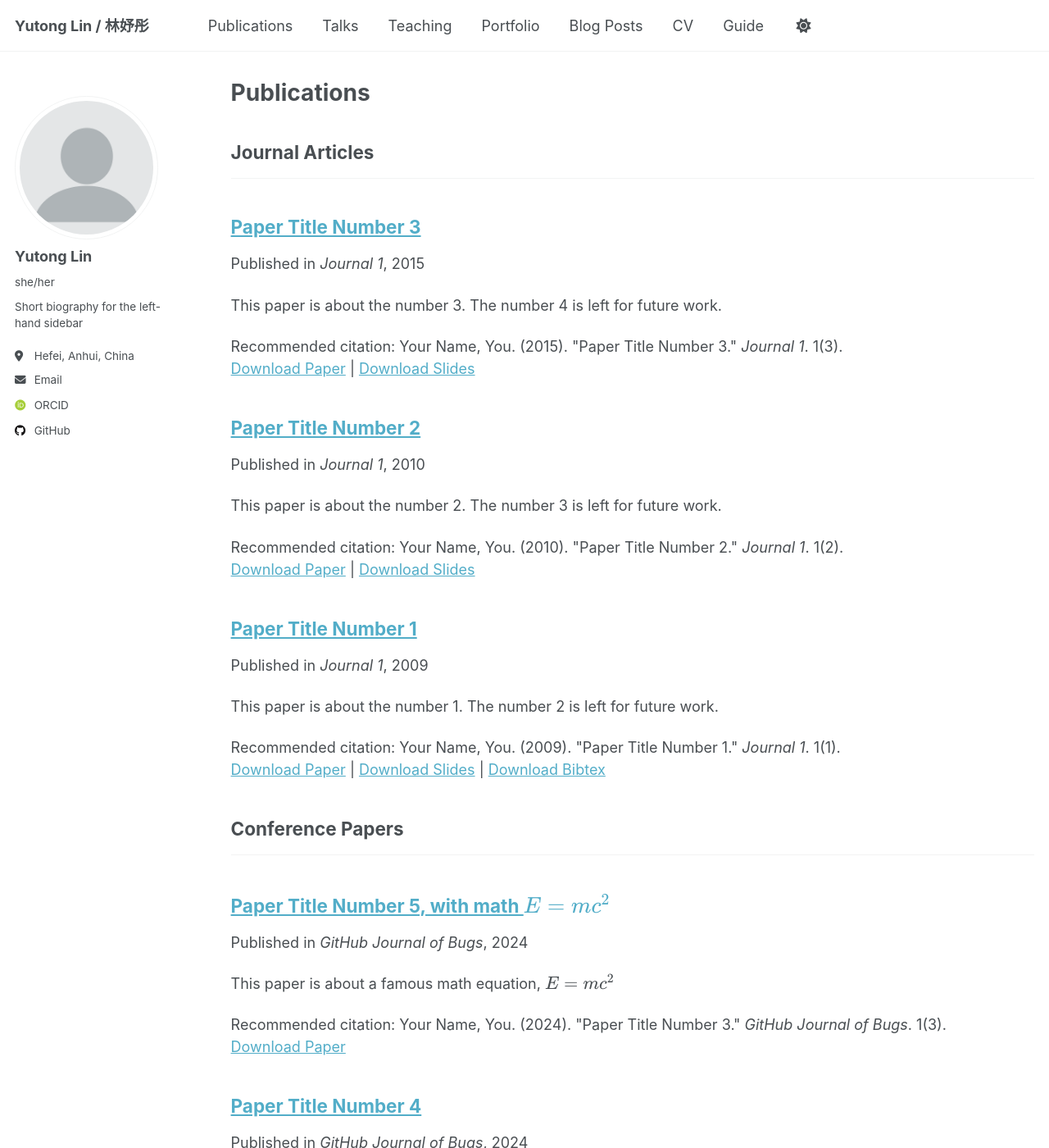
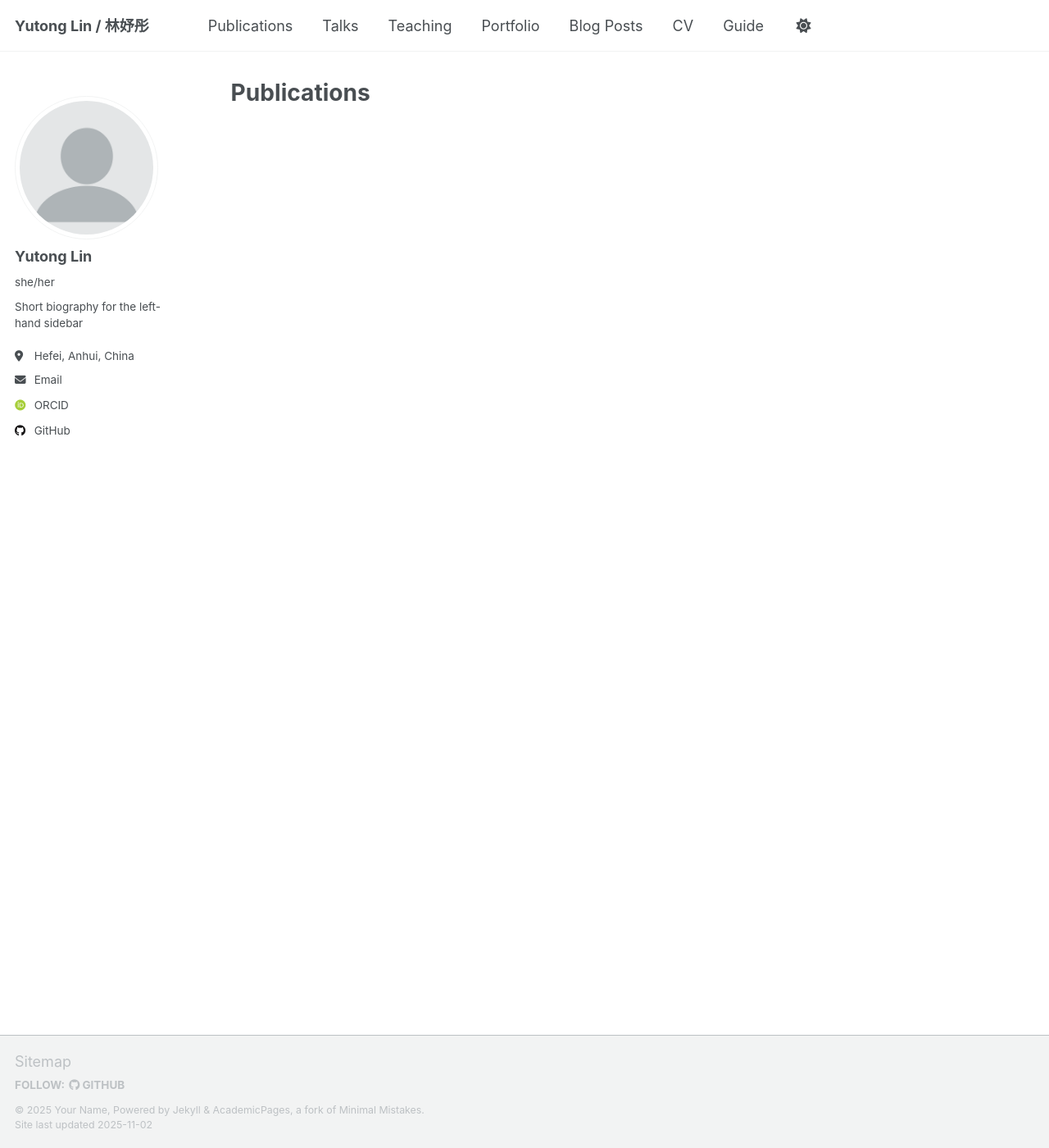
Before and after one commit to linlinlinlinlinkele/linlinlinlinlinkele.github.io, a Jekyll site: the page built from _pages/publications.html, in a window 1280 px wide and 1400 px high. Shown: the whole window at 82% size. Built offline with Jekyll 4.4.1, drawn with Linux system fonts in a browser that asks for light colours; some web fonts are replaced; a script that is not in the unit is left out; part of the change alters nothing that is shown; some of the changed text lies outside the part shown.

Commit message:
Update _config.yml

```diff
--- a/_config.yml
+++ b/_config.yml
@@ -48,12 +48,11 @@ author:
   bitbucket        : # Username - Update with your username on the site
   codepen          : # Username
   dribbble         : # Username
-  github           : "academicpages"
+  github           : "linlinlinlinlinkele"
   kaggle           : # Username
   stackoverflow    : # User number or user number and name (i.e., use "1" or "1/jeff-atwood")
 
   # Social media
-  artstation       : # Username
   bluesky          : # "bsky.app" # Replace this with you Bluesky username
   facebook         : # Username
   flickr           : # Username
@@ -63,7 +62,7 @@ author:
   keybase          : # Username
   instagram        : # Username
   lastfm           : # Username
-  linkedin         : # Username
+  # linkedin         : jingmiao-zhang-4011a4331
   mastodon         : # URL
   medium           : # URL
   pinterest        : # Username
@@ -77,7 +76,7 @@ author:
   wikipedia        : # Username
   xing             : # Username
   youtube          : # Username
-  zhihu            : # Username
+  zhihu            : # URL
 
 # Publication Category - The following the list of publication categories and their headings
 publication_category:
@@ -89,12 +88,12 @@ publication_category:
     title: 'Conference Papers'
 
 # Site Settings
-teaser                   :  # filename of teaser fallback teaser image placed in /images/ for social media previews
+teaser                   :  # filename of teaser fallback teaser image placed in /images/, .e.g. "500x300.png"
 breadcrumbs              : false # true, false (default)
 words_per_minute         : 160
 future                   : true
 read_more                : "disabled" # if enabled, adds "Read more" links to excerpts
-talkmap_link             : false      #change to true to add link to talkmap on talks page
+talkmap_link             : false #change to true to add link to talkmap on talks page
 comments:
   provider               : # false (default), "disqus", "discourse", "facebook", "google-plus", "staticman", "custom"
   disqus:
@@ -122,7 +121,7 @@ staticman:
       options:
         format           : "iso8601" # "iso8601" (default), "timestamp-seconds", "timestamp-milliseconds"
 atom_feed:
-  hide                   : false     # change to true to hide the RSS feed in the footer
+  hide                   : true     # change to true to hide the RSS feed in the footer
   path                   : # blank (default) uses feed.xml
 
 
@@ -140,8 +139,7 @@ facebook:
   username               :
   app_id                 :
   publisher              :
-og_image                 :  # Social media default site image
-og_description           :  # Social media default site image description
+og_image                 :  # Open Graph/Twitter default site image
 # For specifying social profiles
 # - https://developers.google.com/structured-data/customize/social-profiles
 social:
@@ -218,18 +216,15 @@ kramdown:
 
 # These settings control the types of collections used by the template
 collections:
-  teaching:
-    output: true
-    permalink: /:collection/:path/
-  publications:
-    output: true
-    permalink: /:collection/:path/
-  portfolio:
-    output: true
-    permalink: /:collection/:path/
-  talks:
-    output: true
-    permalink: /:collection/:path/
+  # publications:
+  #   output: true
+  #   permalink: /:collection/:path/
+  # portfolio:
+  #   output: true
+  #   permalink: /:collection/:path/
+  # talks:
+  #   output: true
+  #   permalink: /:collection/:path/
 
 
 # These settings control how pages and collections are included in the site
@@ -251,16 +246,16 @@ defaults:
       type: pages
     values:
       layout: single
-      author_profile: true
-  # _teaching
-  - scope:
-      path: ""
-      type: teaching
-    values:
-      layout: single
-      author_profile: true
-      share: true
-      comments: true
+  #     author_profile: true
+  # # _teaching
+  # - scope:
+  #     path: ""
+  #     type: teaching
+  #   values:
+  #     layout: single
+  #     author_profile: true
+  #     share: true
+  #     comments: true
   # _publications
   - scope:
       path: ""
@@ -278,28 +273,28 @@ defaults:
       layout: single
       author_profile: true
       share: true
-      comment: true
-  # _talks
-  - scope:
-      path: ""
-      type: talks
-    values:
-      layout: talk
-      author_profile: true
-      share: true
+  #     comment: true
+  # # _talks
+  # - scope:
+  #     path: ""
+  #     type: talks
+  #   values:
+  #     layout: talk
+  #     author_profile: true
+  #     share: true
 
 
 # Sass/SCSS
 sass:
   sass_dir: _sass
-  style: compressed # https://sass-lang.com/documentation/file.SASS_REFERENCE.html#output_style
+  style: compressed # http://sass-lang.com/documentation/file.SASS_REFERENCE.html#output_style
 
 
 # Outputting
 permalink: /:categories/:title/
 # paginate: 5 # amount of posts to show
 # paginate_path: /page:num/
-timezone: Etc/UTC # https://en.wikipedia.org/wiki/List_of_tz_database_time_zones
+timezone: Etc/UTC # http://en.wikipedia.org/wiki/List_of_tz_database_time_zones
 
 
 # Plugins
@@ -308,7 +303,6 @@ plugins:
   - jekyll-gist
   - jekyll-paginate
   - jekyll-sitemap
-  - jekyll-redirect-from
   - jemoji
 
 # Mimic GitHub Pages with --safe
@@ -317,7 +311,6 @@ whitelist:
   - jekyll-gist
   - jekyll-paginate
   - jekyll-sitemap
-  - jekyll-redirect-from
   - jemoji
 
 
@@ -351,19 +344,8 @@ tag_archive:
 
 
 # HTML Compression
-# - https://jch.penibelst.de/
+# - http://jch.penibelst.de/
 compress_html:
   clippings: all
   ignore:
     envs: development
-nav:
-  - title: "About"
-    url: "/#about"
-  - title: "Publications"
-    url: "/#publications"
-  - title: "Education"
-    url: "/#education"
-  - title: "Projects"
-    url: "/#projects"
-  - title: "Contact"
-    url: "/#contact"
```
